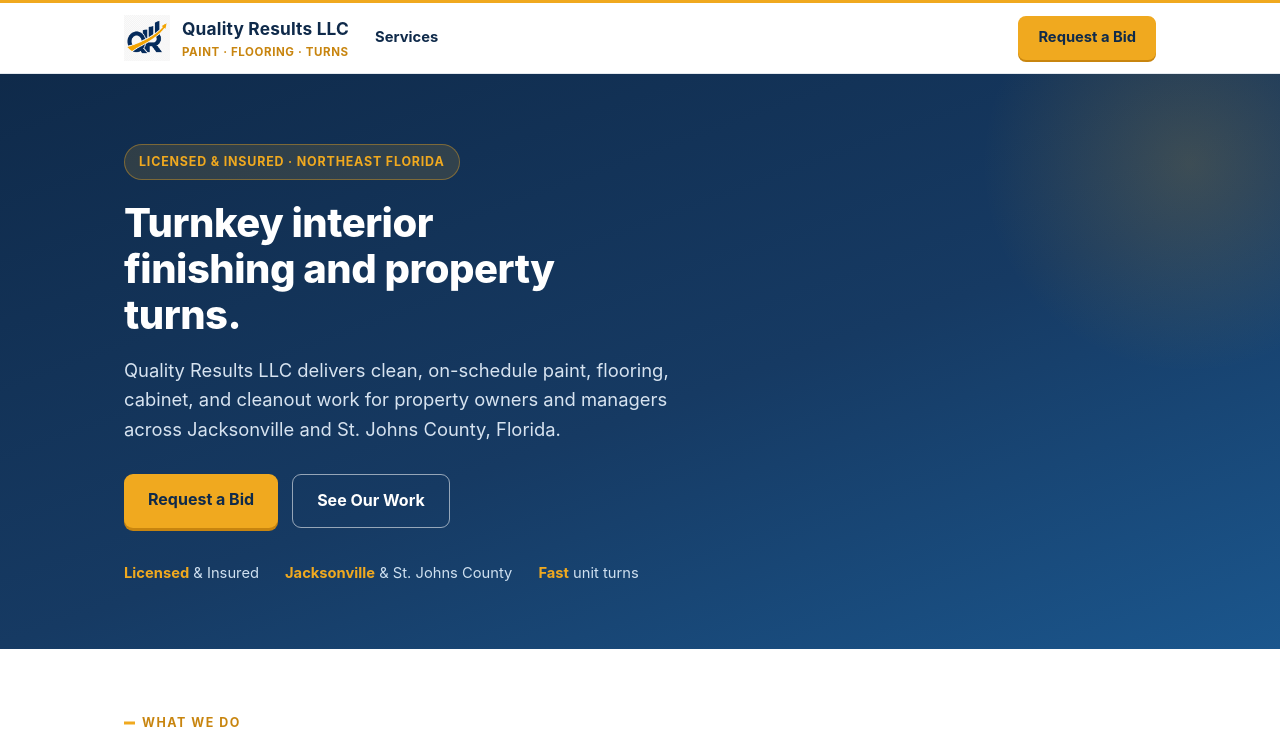
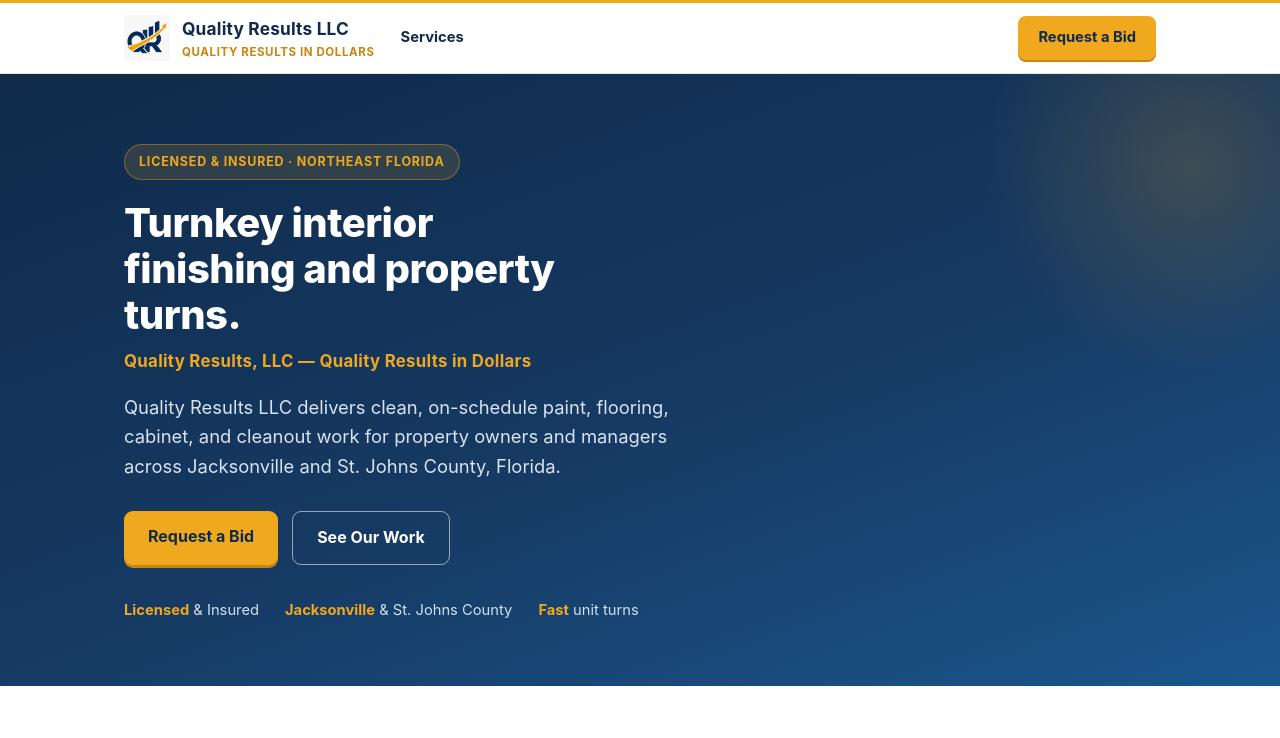
Before and after one commit to floridainvestor/qrdollars-site, a plain HTML site: page index.html in a window 1280 px wide. Shown: the top 738 px of the page. Drawn offline with Linux system fonts and the light colour scheme.

Commit message:
Add tagline 'Quality Results in Dollars' to header and hero

```diff
--- a/index.html
+++ b/index.html
@@ -145,7 +145,7 @@
         <img src="icon.png" alt="Quality Results LLC logo">
         <div>
           <b>Quality Results LLC</b>
-          <span>Paint · Flooring · Turns</span>
+          <span>Quality Results in Dollars</span>
         </div>
       </a>
       <a class="navlink" href="/services/">Services</a>
@@ -158,6 +158,7 @@
   <div class="wrap">
     <div class="eyebrow">Licensed &amp; Insured · Northeast Florida</div>
     <h1>Turnkey interior finishing and property turns.</h1>
+    <p style="color:var(--gold);font-weight:700;font-size:1.05rem;margin-top:10px;letter-spacing:.3px">Quality Results, LLC — Quality Results in Dollars</p>
     <p class="lede">Quality Results LLC delivers clean, on-schedule paint, flooring, cabinet, and cleanout work for property owners and managers across Jacksonville and St. Johns County, Florida.</p>
     <div class="btns">
       <a class="btn btn-gold" href="#contact">Request a Bid</a>
```
